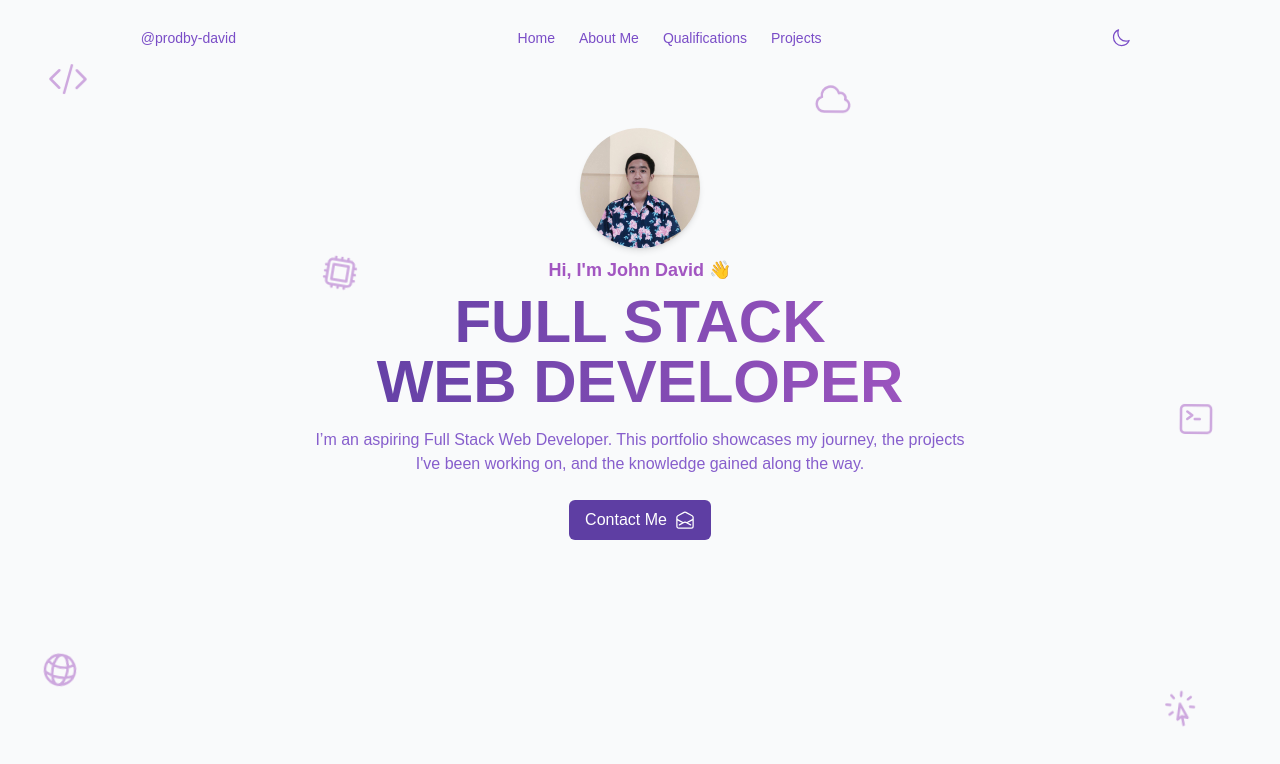
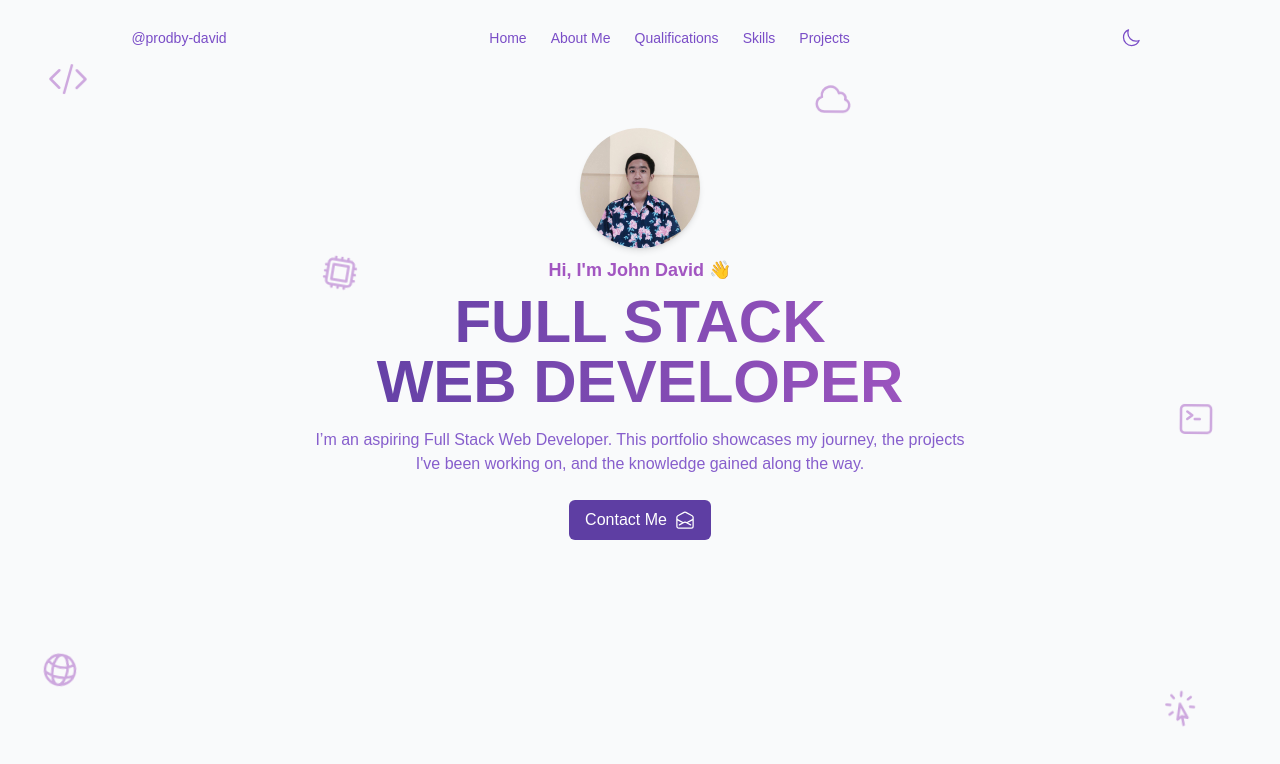
Before and after one commit to prodby-david/Latest-Web-Portfolio, a Next.js app: page / in a window 1280 px wide. Shown: the top 764 px of the page. Built offline with nearby package versions, Linux system fonts and the light colour scheme.

Commit message:
fix: add skills nav

```diff
--- a/src/components/navbar/navbar.tsx
+++ b/src/components/navbar/navbar.tsx
@@ -21,18 +21,27 @@ export default function Navbar() {
       </a>
 
       <div className="hidden md:flex gap-6 text-sm font-medium">
+
         <Link href="/" className="hover:text-color-2 text-color transition-colors">
           Home
         </Link>
+
         <Link href="/about" className="hover:text-color-2 text-color transition-colors">
           About Me
         </Link>
+
         <Link href="/qualifications" className="hover:text-color-2 text-color transition-colors">
           Qualifications
         </Link>
+
+        <Link href="/skills" className="hover:text-color-2 text-color transition-colors">
+          Skills
+        </Link>
+
         <Link href="/projects" className="hover:text-color-2 text-color transition-colors">
           Projects
         </Link>
+
       </div>
 
       <div className="flex items-center gap-1">
```
